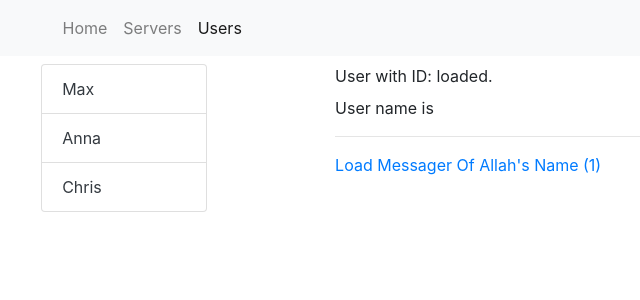
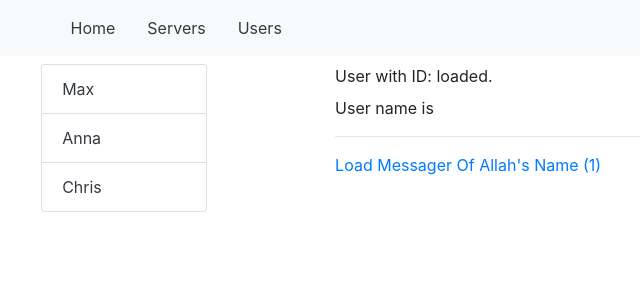
Before and after one commit to Fahad-Md-Kamal/Learning-Angular, an Angular app: page /users in a window 1280 px wide. Shown: the top 300 px of the page, without its empty margins (78-718 px from the left). Built offline with nearby package versions, Linux system fonts and the light colour scheme.

Commit message:
How to add optional Parameters and section in URL doen

```diff
--- a/src/app/app.component.html
+++ b/src/app/app.component.html
@@ -1,34 +1,30 @@
 <div class="container-fluid">
-    <nav class="navbar navbar-expand-lg navbar-light bg-light">
-        <button class="navbar-toggler" type="button" data-toggle="collapse" data-target="#navbarTogglerDemo01" aria-controls="navbarTogglerDemo01" aria-expanded="false" aria-label="Toggle navigation">
-          <span class="navbar-toggler-icon"></span>
-        </button>
-        <div class="collapse navbar-collapse" id="navbarTogglerDemo01">
-          <ul class="navbar-nav mr-auto mt-2 mt-lg-0 offset-1">
+    <nav class="navbar navbar-light bg-light">
+
+          <ul class="nav mr-auto mt-2 mt-lg-0 offset-1">
             <li class="nav-item"
                 routerLinkActive="active"
                 [routerLinkActiveOptions]="{exact: true}">
-                  <a class="nav-link"
+                  <a class="nav-link text-dark"
                       routerLink="/">
                       Home
                   </a>
             </li>
             <li class="nav-item"
                 routerLinkActive="active">
-                  <a class="nav-link"
+                  <a class="nav-link text-dark"
                       routerLink="servers">
                       Servers
                   </a>
             </li>
             <li class="nav-item"
                 routerLinkActive="active">
-                  <a class="nav-link"
+                  <a class="nav-link text-dark"
                     [routerLink]="['users']">
                     Users
                   </a>
             </li>
           </ul>
-        </div>
       </nav>
 
     <div class="offset-1">
--- a/src/app/app.module.ts
+++ b/src/app/app.module.ts
@@ -19,6 +19,7 @@ const appRoutes: Routes = [
   { path: 'users', component: UsersComponent }, //localhost:4200/users
   { path: 'users/:id/:name', component: UserComponent }, //localhost:4200/users
   { path: 'servers', component: ServersComponent }, //localhost:4200/users
+  { path: 'servers/:id/edit', component: EditServerComponent }, //localhost:4200/users
 ];
 
 @NgModule({
--- a/src/app/home/home.component.html
+++ b/src/app/home/home.component.html
@@ -1,3 +1,3 @@
 <h4>Welcome to Server Manager 4.0</h4>
 <p>Manage your Servers and Users.</p>
-<button class="btn btn-light" (click)="onLoadServers()" >Load Servers</button>
+<button class="btn btn-light" (click)="onLoadServer(1)" >Load Server 1</button>
--- a/src/app/home/home.component.ts
+++ b/src/app/home/home.component.ts
@@ -13,8 +13,8 @@ export class HomeComponent implements OnInit {
   ngOnInit() {
   }
 
-  onLoadServers() {
-    this.router.navigate(['servers']);
+  onLoadServer(id: number ) {
+    this.router.navigate(['/servers', id, 'edit'], {queryParams: {allowEdit: '1'}, fragment: 'loading'});
   }
 
 
--- a/src/app/servers/servers.component.html
+++ b/src/app/servers/servers.component.html
@@ -2,6 +2,9 @@
     <div class="col-lg-2 col-sm-4 my-2">
       <div class="list-group">
         <a
+          [routerLink]="['/servers', 5, 'edit']"
+          [queryParams]="{allowEdit: '1'}"
+          fragment='loading'
           href="#"
           class="list-group-item text-dark"
           *ngFor="let server of servers">
```
